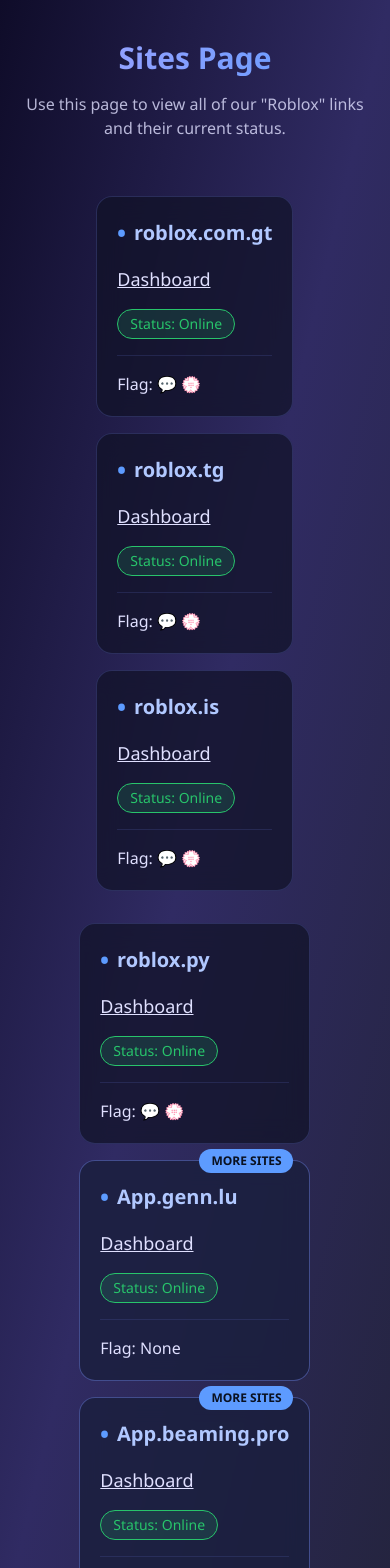
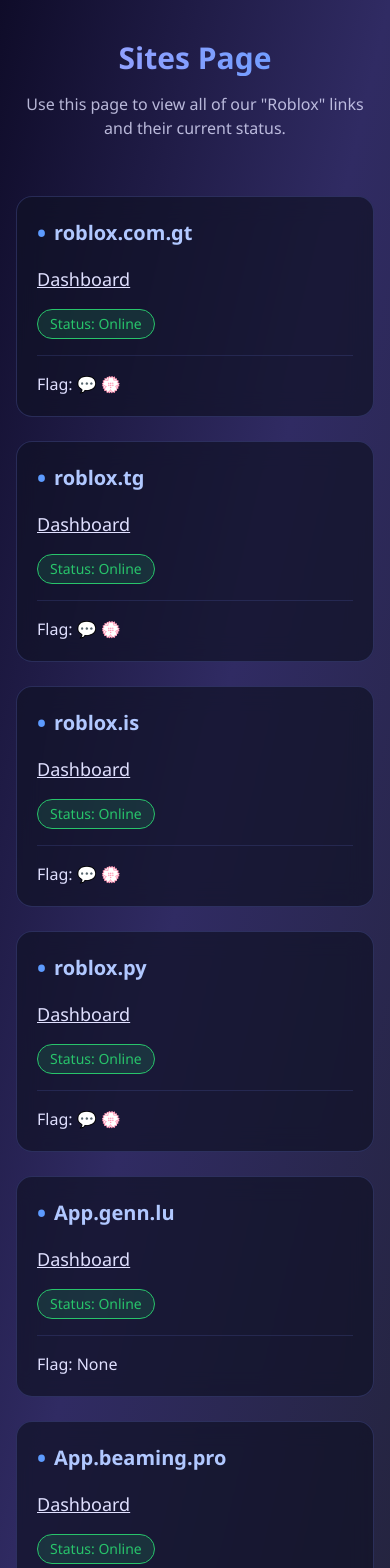
Before and after one commit to Riizzahub/BeamSites, a Next.js app: page / in a window 390 px wide. Shown: the top 1568 px of the page. Built offline with nearby package versions, Linux system fonts and the light colour scheme.

Commit message:
Update page.tsx

```diff
--- a/app/page.tsx
+++ b/app/page.tsx
@@ -30,21 +30,15 @@
       title: "App.genn.lu",
       url: "https://app.genn.lu/auth/mainslte",
       status: "Online",
-      flag: "None",
-      isMore: true
+      flag: "None"
     },
     {
       title: "App.beaming.pro",
       url: "https://app.beaming.pro/u/SpIank",
       status: "Online",
-      flag: "None",
-      isMore: true
+      flag: "None"
     }
   ];
-
-  // Разделяем сайты на два ряда по 3
-  const firstRow = sites.slice(0, 3);
-  const secondRow = sites.slice(3, 6);
 
   return (
     <div className="min-h-screen p-4 sm:p-6 md:p-8">
@@ -57,10 +51,10 @@
         </p>
       </header>
 
-      {/* Первый ряд из 3 карточек */}
-      <div className="flex justify-center mb-8">
-        <div className="grid grid-cols-1 sm:grid-cols-3 gap-4 sm:gap-6 max-w-6xl">
-          {firstRow.map((site, index) => (
+      <div className="flex flex-col items-center">
+        {/* Центрированные карточки в сетке 3x2 */}
+        <div className="grid grid-cols-1 sm:grid-cols-3 gap-6 max-w-6xl w-full">
+          {sites.map((site, index) => (
             <SiteCard
               key={index}
               site={site}
@@ -69,19 +63,6 @@
           ))}
         </div>
       </div>
-
-      {/* Второй ряд из 3 карточек */}
-      <div className="flex justify-center">
-        <div className="grid grid-cols-1 sm:grid-cols-3 gap-4 sm:gap-6 max-w-6xl">
-          {secondRow.map((site, index) => (
-            <SiteCard
-              key={index + 3} // Добавляем смещение для ключей
-              site={site}
-              index={index + 3}
-            />
-          ))}
-        </div>
-      </div>
     </div>
   );
 }
```
